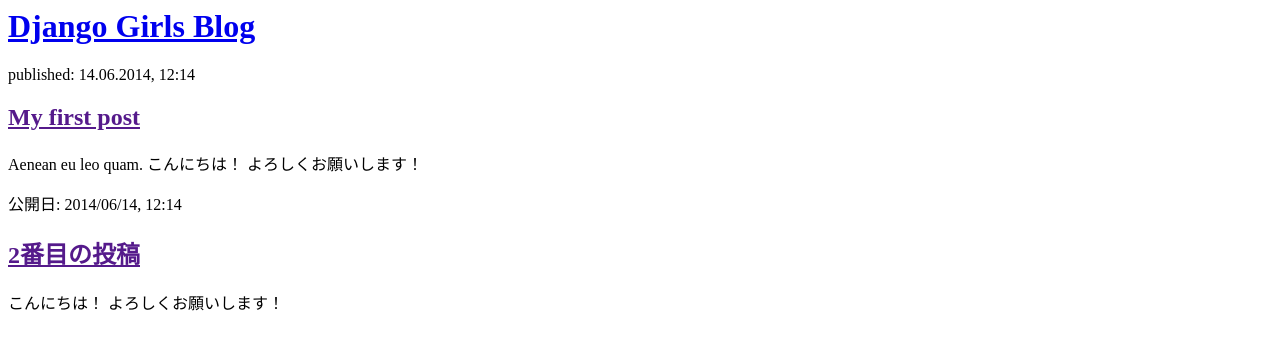
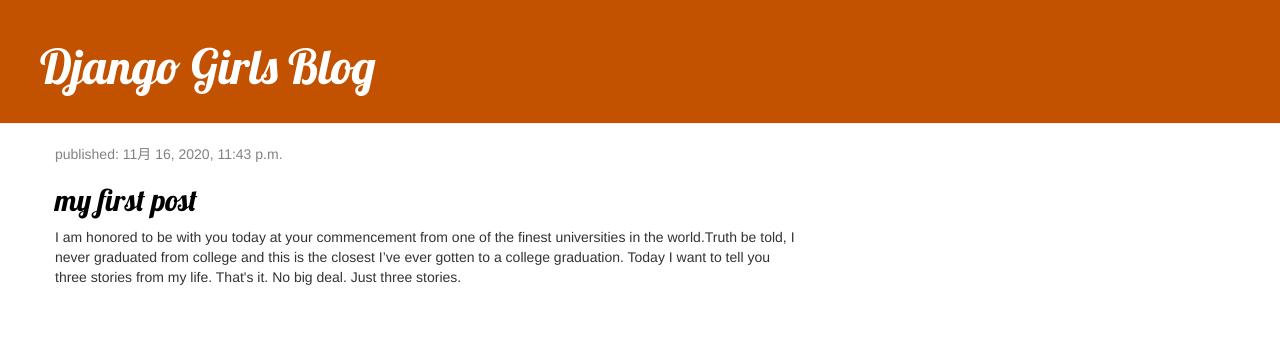
Before and after one commit to yuga-umemura/my-first-blog, a Django app: page / in a window 1280 px wide. Shown: the top 356 px of the page. Run offline with Django 3.2, Linux system fonts and the light colour scheme; data comes from the database, SQL or seed files in the repository; both versions use the stored data as it was after the commit; some libraries are stand-ins or nearby versions.

Commit message:
Added view and template for detailed blog post as well as CSS for the site

```diff
--- a/blog/static/css/blog.css
+++ b/blog/static/css/blog.css
@@ -2,7 +2,6 @@
     color: #C25100;
     font-family: 'Lobster'
 }
-
 
 .page-header {
     background-color: #C25100;
--- /dev/null
+++ b/blog/templates/blog/base.html
@@ -0,0 +1,25 @@
+<!-- ユーザーにどっやって表示するかのテンプレート -->
+{% load static %}
+<html>
+    <head>
+        <title>Django Girls blog</title>
+        <link rel="stylesheet"  href="//maxcdn.bootstrapcdn.com/bootstrap/3.2.0/css/bootstrap.min.css">
+        <link rel="stylesheet"  href="//maxcdn.bootstrapcdn.com/bootstrap/3.2.0/css/bootstrap-theme.min.css">
+        <link href="//fonts.googleapis.com/css?family=Lobster&subset=latin,latin-ext" rel="stylesheet" type="text/css">
+        <link rel="stylesheet"  href="{% static 'css/blog.css' %}">
+    </head>
+    <body>
+        <div class="page-header">
+            <h1><a href="/">Django Girls Blog</a></h1>
+        </div>
+        <!-- djangoはposts変数をオブジェクトのリストと認識するため、for文でリストを表示する -->
+        <div class="content container">
+            <div class="row">
+                <div class="col-md-8">
+                    {% block content %}
+                    {% endblock %}
+                </div>
+            </div>
+        </div>
+    </body>
+</html>
--- a/blog/templates/blog/post_list.html
+++ b/blog/templates/blog/post_list.html
@@ -1,22 +1,13 @@
-<html>
-    <head>
-        <title>Django Girls blog</title>
-    </head>
-    <body>
-        <div>
-            <h1><a href="/">Django Girls Blog</a></h1>
+{% extends 'blog/base.html' %}
+
+{% block content %}
+    {% for post in posts %}
+        <div class="post">
+            <div class="date">
+                <p>published: {{ post.published_date }}</p>
         </div>
-
-        <div>
-            <p>published: 14.06.2014, 12:14</p>
-            <h2><a href="">My first post</a></h2>
-            <p>Aenean eu leo quam. こんにちは！ よろしくお願いします！ </p>
+        <h2><a href="{% url 'post_detail' pk=post.pk %}">{{ post.title }}</a></h2>
+            <p>{{ post.text|linebreaksbr }}</p>
         </div>
-
-        <div>
-            <p>公開日: 2014/06/14, 12:14</p>
-            <h2><a href="">2番目の投稿</a></h2>
-            <p> こんにちは！ よろしくお願いします！ </p>
-        </div>
-    </body>
-</html>
+    {% endfor %}
+{% endblock %}
--- a/blog/views.py
+++ b/blog/views.py
@@ -1,12 +1,14 @@
 from django.shortcuts import render,get_object_or_404
 from django.utils import timezone
+# モデルかポストをインポート
 from .models import Post
 
 # Create your views here.
 def post_list(request):
 	posts = Post.objects.filter(published_date__lte=timezone.now()).order_by('published_date')
 	return render(request,'blog/post_list.html', {'posts':posts})
-
+# 表示させたいのはクエリセットのデータなのでpostsを指定
+# 前者の'posts'は名前、後者は値（クエリセット）
 def post_detail(request, pk):
 	post = get_object_or_404(Post, pk=pk)
 	return render(request, 'blog/post_detail.html',{'post': post})
```
Also changed, not shown: blog/templates/blog/post_detail.html (added, +13 -0 lines), db.sqlite3.
